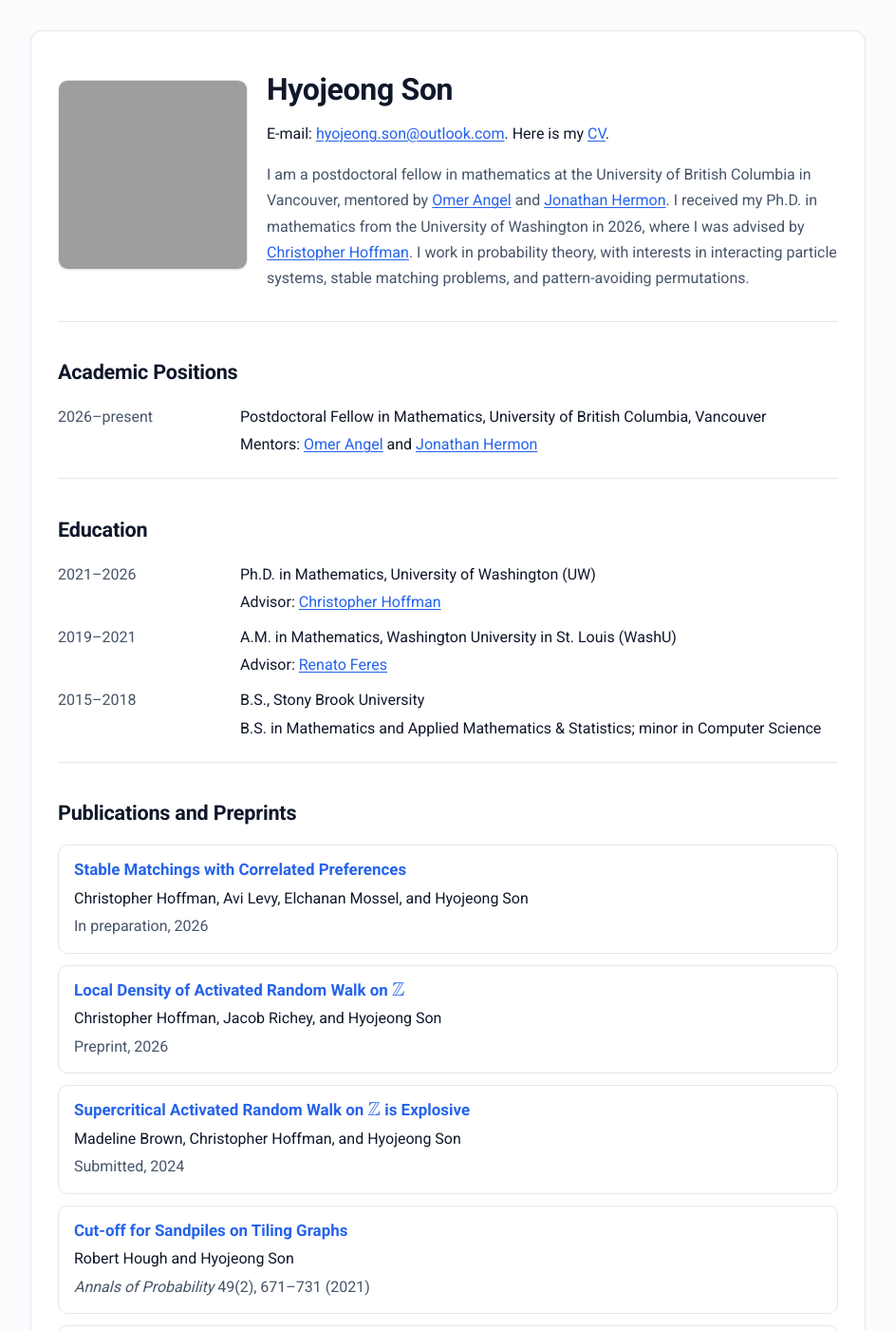
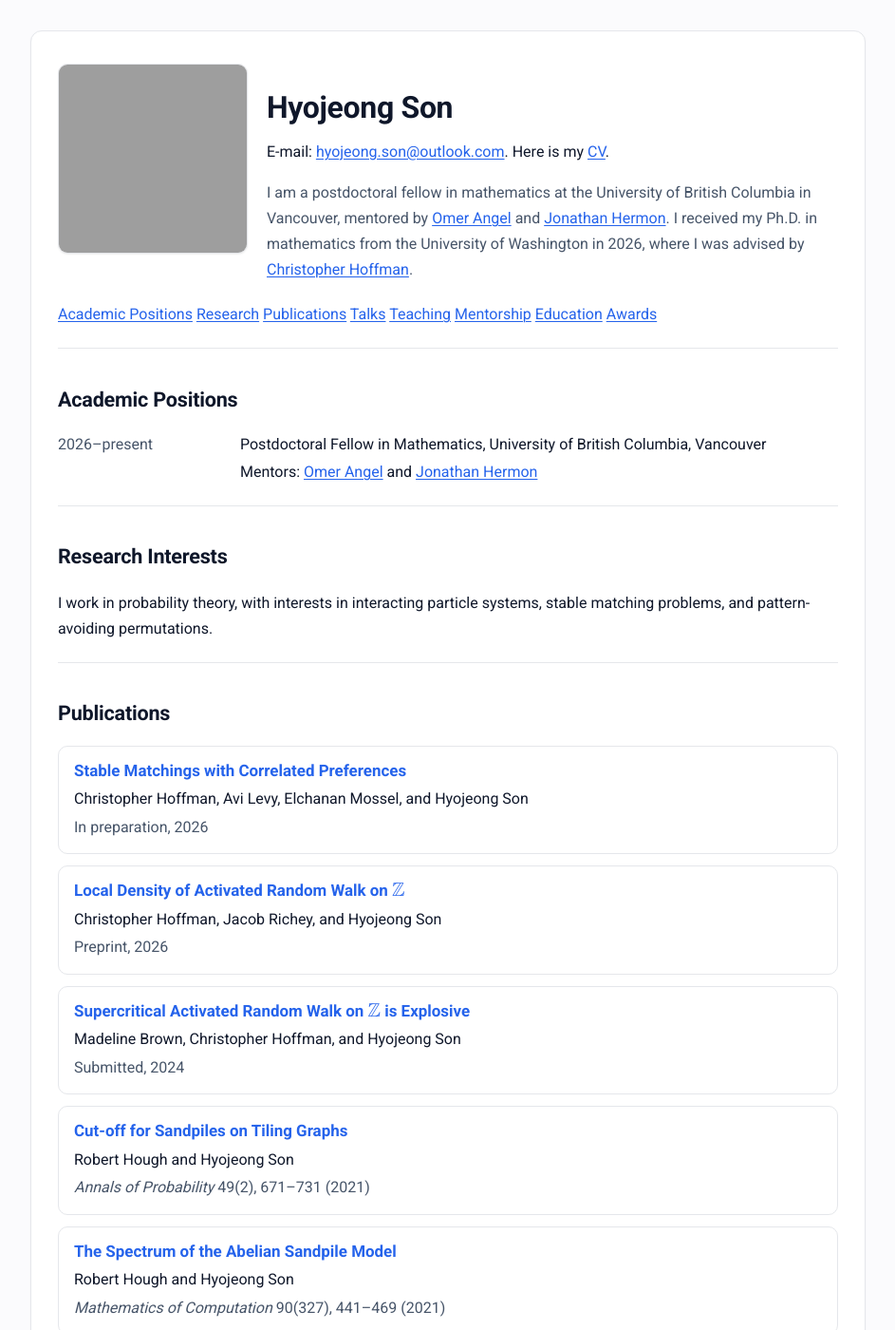
Before and after one commit to hyojeong-son/hyojeong-son.github.io, a Jekyll site: the page built from index.md, in a window 1280 px wide and 1400 px high. Shown: the whole window at 95% size, without its empty margins (168-1111 px from the left). Built offline with Jekyll 4.4.1, drawn with Linux system fonts in a browser that asks for light colours; some of the changed text lies outside the part shown; grey boxes are pictures that could not be loaded.

Commit message:
Reorganize homepage sections and teaching table

```diff
--- a/index.md
+++ b/index.md
@@ -4,8 +4,10 @@ title: Home
 ---
 
 <div class="hero">
-  <img src="{{ '/assets/files/profile.jpeg' | relative_url }}" alt="Portrait of Hyojeong Son">
-  <div>
+  <div class="hero-photo">
+    <img src="{{ '/assets/files/profile.jpeg' | relative_url }}" alt="Portrait of Hyojeong Son">
+  </div>
+  <div class="hero-body">
     <h1>Hyojeong Son</h1>
 
     <div class="intro">
@@ -23,14 +25,24 @@ title: Home
       <a href="https://personal.math.ubc.ca/~jhermon/" target="_blank" rel="noopener">Jonathan Hermon</a>.
       I received my Ph.D. in mathematics from the University of Washington in 2026, where I was advised by
       <a href="https://sites.math.washington.edu/~hoffman/" target="_blank" rel="noopener">Christopher Hoffman</a>.
-      I work in probability theory, with interests in interacting particle systems, stable matching problems, and pattern-avoiding permutations.
     </p>
   </div>
 </div>
 
+<nav class="section-nav" aria-label="Page sections">
+  <a href="#academic-positions">Academic Positions</a>
+  <a href="#research-interests">Research</a>
+  <a href="#publications">Publications</a>
+  <a href="#talks">Talks</a>
+  <a href="#teaching">Teaching</a>
+  <a href="#mentorship">Mentorship</a>
+  <a href="#education">Education</a>
+  <a href="#awards-honors">Awards</a>
+</nav>
+
 ---
 
-## Academic Positions
+<h2 id="academic-positions">Academic Positions</h2>
 
 <dl class="twocol">
   <dt>2026–present</dt>
@@ -42,31 +54,15 @@ title: Home
 
 ---
 
-## Education
+<h2 id="research-interests">Research Interests</h2>
 
-<dl class="twocol">
-  <dt>2021–2026</dt>
-  <dd>
-    Ph.D. in Mathematics, University of Washington (UW)
-    <div class="line">Advisor: <a href="https://sites.math.washington.edu/~hoffman/" target="_blank" rel="noopener">Christopher Hoffman</a></div>
-  </dd>
-
-  <dt>2019–2021</dt>
-  <dd>
-    A.M. in Mathematics, Washington University in St. Louis (WashU)
-    <div class="line">Advisor: <a href="https://www.math.wustl.edu/~feres/" target="_blank" rel="noopener">Renato Feres</a></div>
-  </dd>
-
-  <dt>2015–2018</dt>
-  <dd>
-    B.S., Stony Brook University
-    <div class="line">B.S. in Mathematics and Applied Mathematics & Statistics; minor in Computer Science</div>
-  </dd>
-</dl>
+<p>
+  I work in probability theory, with interests in interacting particle systems, stable matching problems, and pattern-avoiding permutations.
+</p>
 
 ---
 
-## Publications and Preprints
+<h2 id="publications">Publications</h2>
 
 <ul class="pubcards">
   <li class="pubcard">
@@ -98,7 +94,7 @@ title: Home
 
 ---
 
-## Talks
+<h2 id="talks">Talks</h2>
 
 <dl class="twocol">
   <dt>February 2026</dt>
@@ -140,53 +136,35 @@ title: Home
 
 ---
 
-## Teaching
+<h2 id="teaching">Teaching</h2>
 
-<div class="teach-block">
-  <div class="role-label">Instructor, University of Washington</div>
-  <table class="table">
-    <colgroup><col class="course"><col class="term"></colgroup>
-    <thead><tr><th>Course</th><th>Term</th></tr></thead>
-    <tbody>
-      <tr><td>Math 394 (Probability I)</td><td>Summer 2025</td></tr>
-    </tbody>
-  </table>
-</div>
-
-<div class="teach-block">
-  <div class="role-label">Teaching Assistant, University of Washington</div>
-  <table class="table">
-    <colgroup><col class="course"><col class="term"></colgroup>
-    <thead><tr><th>Course</th><th>Term(s)</th></tr></thead>
-    <tbody>
-      <tr><td>Math 111 (Algebra)</td><td>Fall 2022</td></tr>
-      <tr><td>Math 125 (Calculus II)</td><td>Fall 2021, Winter 2022, Fall 2023</td></tr>
-      <tr><td>Math 126 (Calculus III)</td><td>Spring 2022, Summer 2022</td></tr>
-      <tr><td>Math 207 (Differential Equations)</td><td>Winter 2023, Spring 2023</td></tr>
-      <tr><td>Math 394 (Probability I)</td><td>Winter 2024, Fall 2024, Spring 2025</td></tr>
-      <tr><td>Math 395 (Probability II)</td><td>Spring 2024, Winter 2025</td></tr>
-      <tr><td>Math 491 (Stochastic Processes and Option Pricing)</td><td>Fall 2025</td></tr>
-      <tr><td>Math 524 (Graduate Real Analysis I)</td><td>Winter 2026</td></tr>
-      <tr><td>Math 525 (Graduate Real Analysis II)</td><td>Spring 2026</td></tr>
-    </tbody>
-  </table>
-</div>
-
-<div class="teach-block">
-  <div class="role-label">Teaching Assistant, Washington University in St. Louis</div>
-  <table class="table">
-    <colgroup><col class="course"><col class="term"></colgroup>
-    <thead><tr><th>Course</th><th>Term</th></tr></thead>
-    <tbody>
-      <tr><td>Math 131 (Calculus I)</td><td>Fall 2020</td></tr>
-      <tr><td>Math 217 (Differential Equations)</td><td>Spring 2021</td></tr>
-    </tbody>
-  </table>
-</div>
+<table class="table teaching-table">
+  <colgroup>
+    <col class="role">
+    <col class="course">
+    <col class="term">
+    <col class="institution">
+  </colgroup>
+  <thead><tr><th>Role</th><th>Course</th><th>Term(s)</th><th>Institution</th></tr></thead>
+  <tbody>
+    <tr><td>Instructor</td><td>Math 394 (Probability I)</td><td>Summer 2025</td><td>UW</td></tr>
+    <tr><td>Teaching Assistant</td><td>Math 111 (Algebra)</td><td>Fall 2022</td><td>UW</td></tr>
+    <tr><td>Teaching Assistant</td><td>Math 125 (Calculus II)</td><td>Fall 2021, Winter 2022, Fall 2023</td><td>UW</td></tr>
+    <tr><td>Teaching Assistant</td><td>Math 126 (Calculus III)</td><td>Spring 2022, Summer 2022</td><td>UW</td></tr>
+    <tr><td>Teaching Assistant</td><td>Math 207 (Differential Equations)</td><td>Winter 2023, Spring 2023</td><td>UW</td></tr>
+    <tr><td>Teaching Assistant</td><td>Math 394 (Probability I)</td><td>Winter 2024, Fall 2024, Spring 2025</td><td>UW</td></tr>
+    <tr><td>Teaching Assistant</td><td>Math 395 (Probability II)</td><td>Spring 2024, Winter 2025</td><td>UW</td></tr>
+    <tr><td>Teaching Assistant</td><td>Math 491 (Stochastic Processes and Option Pricing)</td><td>Fall 2025</td><td>UW</td></tr>
+    <tr><td>Teaching Assistant</td><td>Math 524 (Graduate Real Analysis I)</td><td>Winter 2026</td><td>UW</td></tr>
+    <tr><td>Teaching Assistant</td><td>Math 525 (Graduate Real Analysis II)</td><td>Spring 2026</td><td>UW</td></tr>
+    <tr><td>Teaching Assistant</td><td>Math 131 (Calculus I)</td><td>Fall 2020</td><td>WashU</td></tr>
+    <tr><td>Teaching Assistant</td><td>Math 217 (Differential Equations)</td><td>Spring 2021</td><td>WashU</td></tr>
+  </tbody>
+</table>
 
 ---
 
-## Mentorship
+<h2 id="mentorship">Mentorship</h2>
 
 <dl class="twocol">
   <dt>Winter 2025–Spring 2026</dt>
@@ -210,7 +188,31 @@ title: Home
 
 ---
 
-## Awards & Honors
+<h2 id="education">Education</h2>
+
+<dl class="twocol">
+  <dt>2021–2026</dt>
+  <dd>
+    Ph.D. in Mathematics, University of Washington (UW)
+    <div class="line">Advisor: <a href="https://sites.math.washington.edu/~hoffman/" target="_blank" rel="noopener">Christopher Hoffman</a></div>
+  </dd>
+
+  <dt>2019–2021</dt>
+  <dd>
+    A.M. in Mathematics, Washington University in St. Louis (WashU)
+    <div class="line">Advisor: <a href="https://www.math.wustl.edu/~feres/" target="_blank" rel="noopener">Renato Feres</a></div>
+  </dd>
+
+  <dt>2015–2018</dt>
+  <dd>
+    B.S., Stony Brook University
+    <div class="line">B.S. in Mathematics and Applied Mathematics & Statistics; minor in Computer Science</div>
+  </dd>
+</dl>
+
+---
+
+<h2 id="awards-honors">Awards &amp; Honors</h2>
 
 <ul class="tight">
   <li><strong>2025.</strong> Excellence in Teaching — Department of Mathematics, University of Washington.</li>
```
